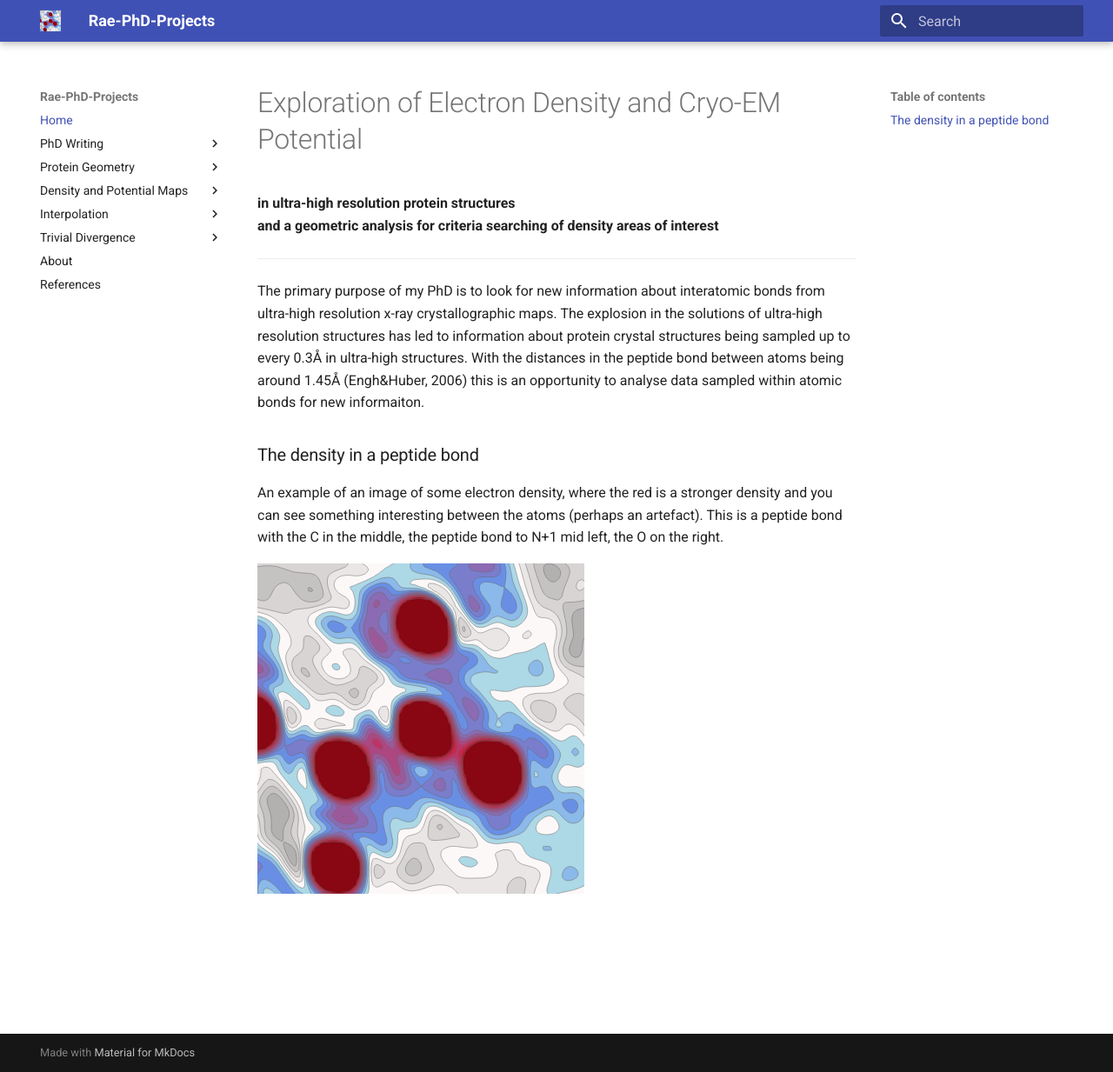
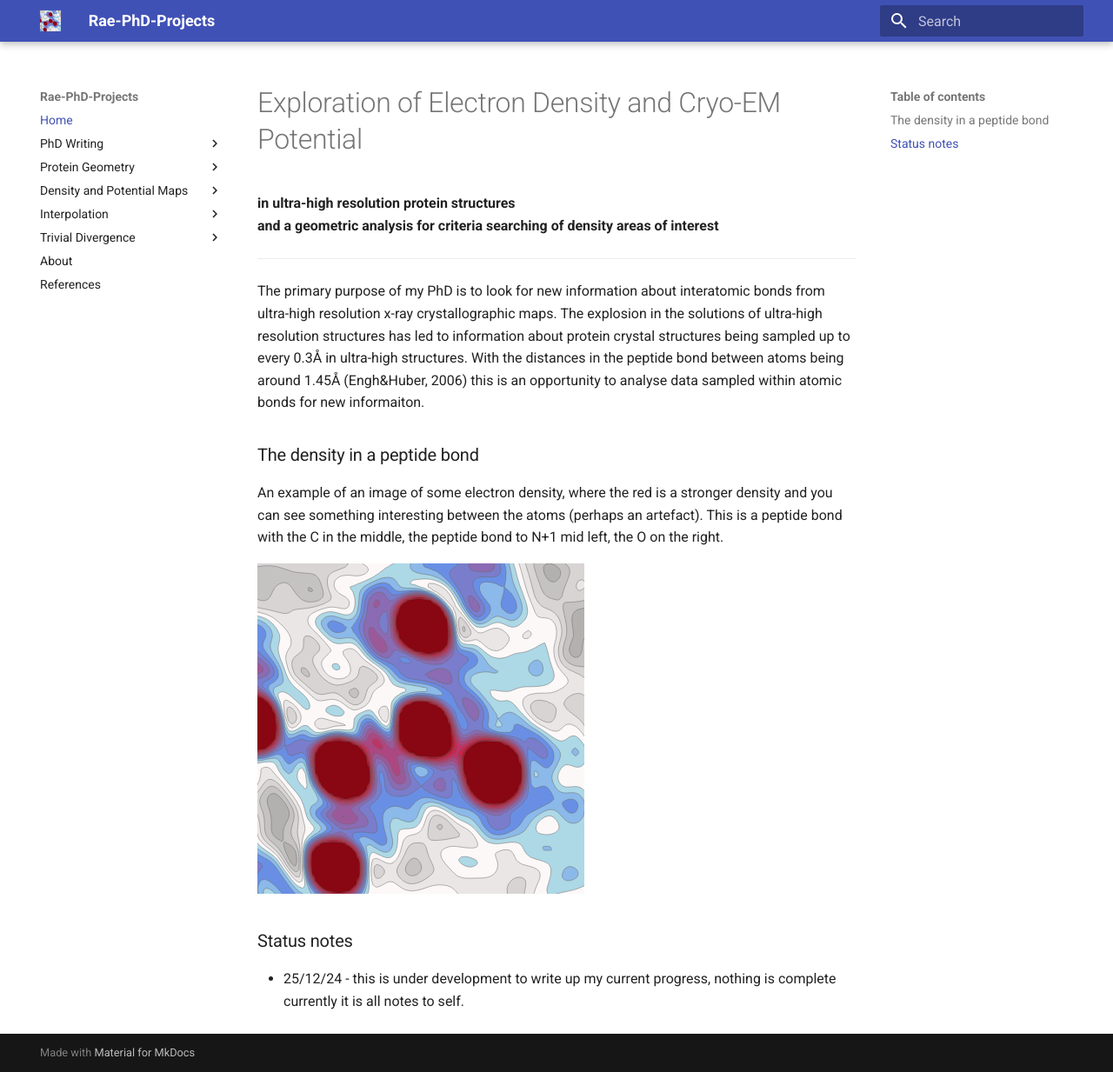
Before and after one commit to rae-gh/rae, an MkDocs documentation site: the page built from docs/index.md, in a window 1280 px wide and 1233 px high. Shown: the whole window at 87% size. Built offline with MkDocs 1.6.1 and Material for MkDocs 9.7.7, drawn with Linux system fonts in a browser that asks for light colours.

Commit message:
Update index.md

```diff
--- a/docs/index.md
+++ b/docs/index.md
@@ -9,3 +9,6 @@ The primary purpose of my PhD is to look for new information about interatomic b
 An example of an image of some electron density, where the red is a stronger density and you can see something interesting between the atoms (perhaps an artefact).  This is a peptide bond with the C in the middle, the peptide bond to N+1 mid left, the O on the right.
 
 ![image info](./assets/density.png)
+
+### Status notes
+- 25/12/24 - this is under development to write up my current progress, nothing is complete currently it is all notes to self.
```
